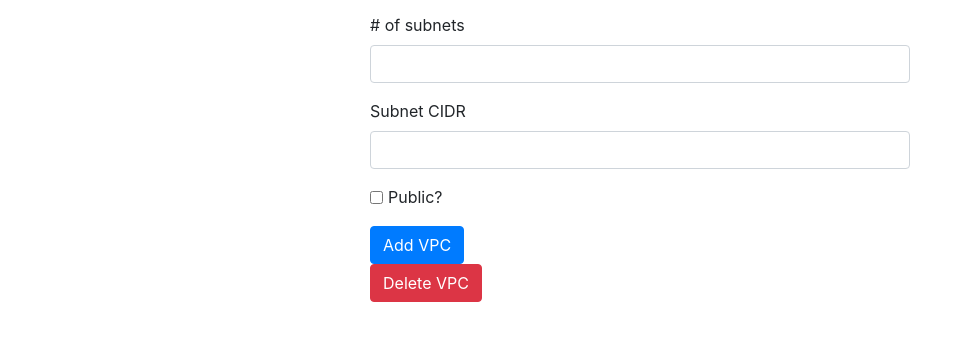
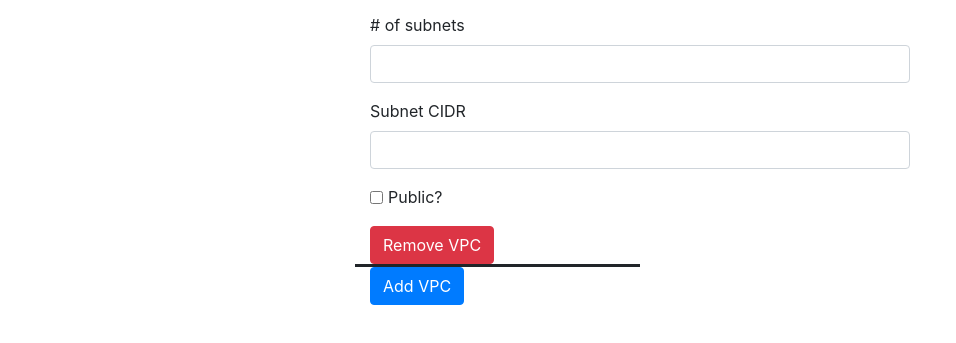
Before and after one commit to zachzeid/Nephelae, a plain HTML site: page index.html in a window 1280 px wide. Shown: the part 175-518 px from the top of the page, without its empty margins (0-956 px from the left). Drawn offline with nearby package versions, Linux system fonts and the light colour scheme.

Commit message:
Changed things around.  Added static/base.css.

```diff
--- a/index.html
+++ b/index.html
@@ -7,7 +7,7 @@
 
     <!-- Bootstrap CSS -->
     <link rel="stylesheet" href="https://maxcdn.bootstrapcdn.com/bootstrap/4.0.0/css/bootstrap.min.css" integrity="sha384-Gn5384xqQ1aoWXA+058RXPxPg6fy4IWvTNh0E263XmFcJlSAwiGgFAW/dAiS6JXm" crossorigin="anonymous">
-
+    <link rel="stylesheet" href="static/base.css">
   <title>CFT Template Generator</title>
   </head>
   <body>
@@ -45,13 +45,16 @@
 
             <div>
               <div>
-                <button type="button" class="btn btn-primary">Add VPC</button>
+                <button type="button" class="btn btn-danger" id="remove-vpc">Remove VPC</button>
               </div>
-            </div><!-- add vpc .form-group -->
+            </div><!-- remove vpc .form-group -->
 
-            <div>
-              <button type="button" class="btn btn-danger">Delete VPC</button>
-            </div><!-- remove vpc .form-group -->
+            <div class="row">
+              <div class="col-6" id="add-vpc-col">
+                <button type="button" class="btn btn-primary" id="add-vpc">Add VPC</button>
+              </div><!-- end .col -->
+            </div><!-- end .row -->
+
           </form>
 
         </div><!-- .col  -->
--- /dev/null
+++ b/static/base.css
@@ -0,0 +1,3 @@
+#add-vpc-col {
+  border-top-style: solid;
+}
```
